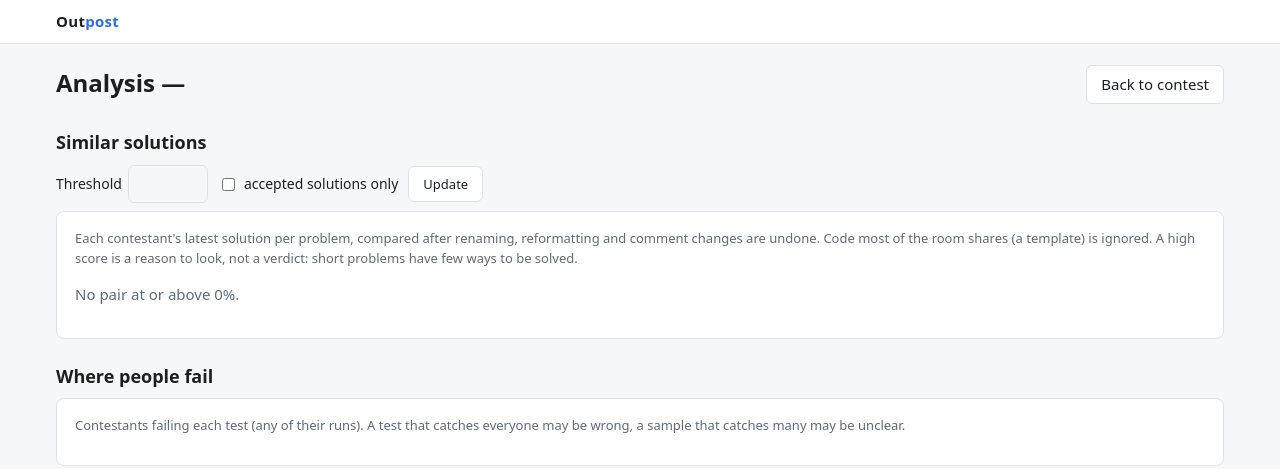
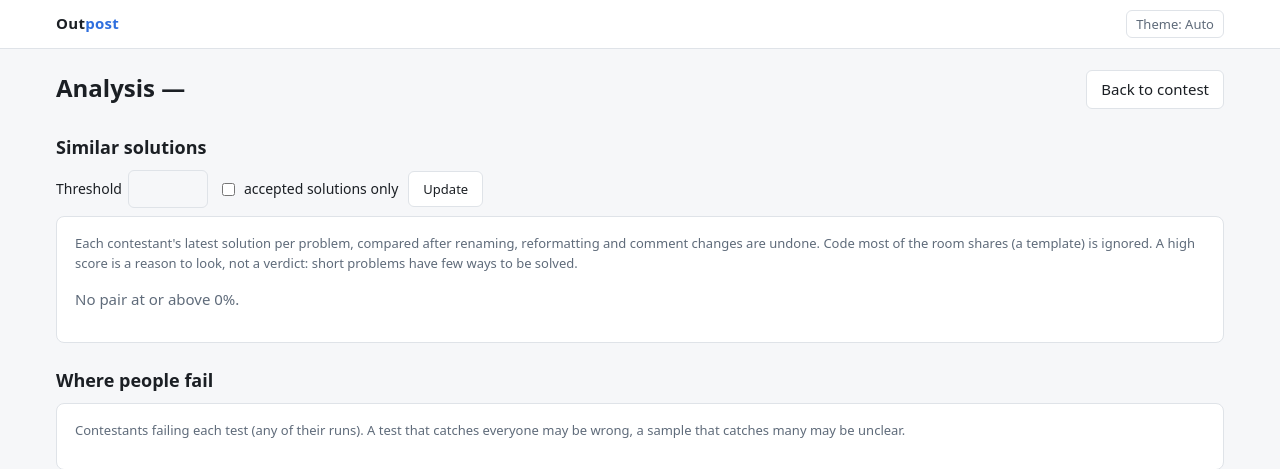
Before and after one commit to B-Shahrom/outpost-ejudge, a FastAPI app: template outpost/templates/admin/analysis.html in a window 1280 px wide. Shown: the top 469 px of the page. Run offline with FastAPI, Linux system fonts and the light colour scheme; the template is opened without the code that fills it, so the values that code supplies are empty; parts of the project's set-up code (start-up, migrations or seed data) failed here and were passed over.

Commit message:
Theme switch: Auto, Light or Dark, chosen per browser
The pages followed only the system's colour scheme, so on a dark laptop
light mode was out of reach.

- A button in the header cycles Auto -> Light -> Dark (a native button,
  with an aria-label naming the current theme and the next one). It is
  hidden until app.js runs, so without JavaScript nothing changes.
- The choice lives in localStorage (outpost-theme). A one-line script in
  <head>, before the stylesheet, sets data-theme on <html>, so the first
  paint already has it. Every storage access is in try/catch; if storage
  throws the switch still works for the page. Other open tabs follow.
- style.css: dark tokens apply when the system prefers dark and the page
  isn't pinned light, or when it is pinned dark. CSS can't join a media
  query and a selector in one rule, so the dark values are written twice,
  token declarations only. The editor's syntax colours moved into the same
  blocks, so CodeMirror switches live with the rest.
- Dark is screen-only, so anything printed is light. The statements print
  view and login slips are pinned light and have no switch; print-request
  printouts were already standalone black on white.

Checked in Chromium (dark and light system scheme): the cycle, the editor
and its syntax colours switching without a reload, a stored choice applied
before load, the print view light with "dark" stored, and the switch with a
throwing localStorage. Tests: 88 passed.

Co-Authored-By: Claude Opus 5.5 <noreply@anthropic.com>

```diff
--- a/outpost/static/app.js
+++ b/outpost/static/app.js
@@ -1,5 +1,41 @@
 // Small progressive enhancements; every page works without this file.
 (function () {
+  // Theme switch: Auto (follow the system) -> Light -> Dark. The choice is kept per
+  // browser; the inline script in base.html applies it before the first paint. Every
+  // colour, the code editor's included, comes from CSS tokens, so it applies at once.
+  var themeBtn = document.querySelector("[data-theme-switch]");
+  if (themeBtn) {
+    var THEMES = ["auto", "light", "dark"], NAMES = { auto: "Auto", light: "Light", dark: "Dark" };
+    var stored = function () {
+      var t = null;
+      try { t = localStorage.getItem("outpost-theme"); } catch (e) {}
+      return t === "light" || t === "dark" ? t : "auto";
+    };
+    var current = stored();  // kept here too, so the switch works even if storage throws
+    var apply = function () {
+      if (current === "auto") document.documentElement.removeAttribute("data-theme");
+      else document.documentElement.setAttribute("data-theme", current);
+      var next = THEMES[(THEMES.indexOf(current) + 1) % THEMES.length];
+      themeBtn.textContent = "Theme: " + NAMES[current];
+      themeBtn.setAttribute("aria-label", "Colour theme: " + NAMES[current] +
+        (current === "auto" ? ", follows the system" : "") + ". Switch to " + NAMES[next] + ".");
+    };
+    themeBtn.addEventListener("click", function () {
+      current = THEMES[(THEMES.indexOf(current) + 1) % THEMES.length];
+      try {
+        if (current === "auto") localStorage.removeItem("outpost-theme");
+        else localStorage.setItem("outpost-theme", current);
+      } catch (e) {}
+      apply();
+    });
+    // Another tab changed it.
+    window.addEventListener("storage", function (e) {
+      if (e.key === "outpost-theme" || e.key === null) { current = stored(); apply(); }
+    });
+    apply();
+    themeBtn.hidden = false;
+  }
+
   // Contest clock. The server's time is sent with the page so a contestant's
   // laptop clock being off doesn't matter.
   var timer = document.querySelector("[data-timer]");
--- a/outpost/static/style.css
+++ b/outpost/static/style.css
@@ -3,14 +3,29 @@
   --accent: #2f6fde; --accent-text: #ffffff; --code-bg: #f1f3f6;
   --ok: #1f8a4c; --ok-bg: #e5f5ec; --bad: #c4372f; --bad-bg: #fbe9e7;
   --warn: #9a6400; --warn-bg: #fff4dc; --info-bg: #e8f0fd; --first: #0f6a39;
+  --syn-kw: #7a3db8; --syn-str: #1f7a3a; --syn-num: #b4580c; --syn-com: #6b7685; --syn-def: #1d5fbf; --syn-meta: #9a6400;
   --radius: 8px; --mono: ui-monospace, "SFMono-Regular", Menlo, Consolas, monospace;
 }
-@media (prefers-color-scheme: dark) {
-  :root {
+/* Dark: the system prefers it and the page isn't pinned light (the theme switch in the
+   header sets data-theme on <html>), or the page is pinned dark. CSS can't put a media
+   query and a selector in one rule, so the dark values are written twice; keep the two
+   blocks identical. Screen only, so anything printed is light. */
+@media screen and (prefers-color-scheme: dark) {
+  :root:not([data-theme="light"]) {
     --bg: #111418; --panel: #1a1e24; --text: #e6e9ed; --muted: #98a2b0; --line: #2c323b;
     --accent: #6c9cf0; --accent-text: #0d1117; --code-bg: #20252d;
     --ok: #5dd28e; --ok-bg: #16301f; --bad: #f08a80; --bad-bg: #3a1c1a;
     --warn: #f0c060; --warn-bg: #352a12; --info-bg: #1b2a44; --first: #8ff0b5;
+    --syn-kw: #c79bff; --syn-str: #7fd49a; --syn-num: #f2b75e; --syn-com: #8b95a3; --syn-def: #8db8ff; --syn-meta: #f0c060;
+  }
+}
+@media screen {
+  :root[data-theme="dark"] {
+    --bg: #111418; --panel: #1a1e24; --text: #e6e9ed; --muted: #98a2b0; --line: #2c323b;
+    --accent: #6c9cf0; --accent-text: #0d1117; --code-bg: #20252d;
+    --ok: #5dd28e; --ok-bg: #16301f; --bad: #f08a80; --bad-bg: #3a1c1a;
+    --warn: #f0c060; --warn-bg: #352a12; --info-bg: #1b2a44; --first: #8ff0b5;
+    --syn-kw: #c79bff; --syn-str: #7fd49a; --syn-num: #f2b75e; --syn-com: #8b95a3; --syn-def: #8db8ff; --syn-meta: #f0c060;
   }
 }
 * { box-sizing: border-box; }
@@ -41,6 +56,8 @@ nav.main a.on, nav.main a:hover { background: var(--info-bg); text-decoration: n
   .who { margin-left: auto; }
 }
 .who { display: flex; gap: 10px; align-items: center; font-size: 14px; }
+.theme-switch { padding: 3px 9px; font-size: 13px; color: var(--muted); }
+.theme-switch:hover, .theme-switch:focus-visible { color: var(--text); }
 .timer { font-family: var(--mono); font-weight: 600; padding: 4px 10px; border-radius: 6px;
   background: var(--info-bg); white-space: nowrap; }
 .timer.over { background: var(--bad-bg); color: var(--bad); }
@@ -157,11 +174,8 @@ body.resolver-page #resolver { cursor: pointer; }
 .balloon-key { display: inline-flex; gap: 5px; align-items: center; margin-right: 10px; }
 
 /* code editor (vendored CodeMirror 5), themed from the page's tokens. The selectors are
-   one class stronger than codemirror.css's, which loads after this file. */
-:root { --syn-kw: #7a3db8; --syn-str: #1f7a3a; --syn-num: #b4580c; --syn-com: #6b7685; --syn-def: #1d5fbf; --syn-meta: #9a6400; }
-@media (prefers-color-scheme: dark) {
-  :root { --syn-kw: #c79bff; --syn-str: #7fd49a; --syn-num: #f2b75e; --syn-com: #8b95a3; --syn-def: #8db8ff; --syn-meta: #f0c060; }
-}
+   one class stronger than codemirror.css's, which loads after this file. The --syn-*
+   colours are with the other tokens at the top. */
 .CodeMirror.cm-s-default { height: 380px; border: 1px solid var(--line); border-radius: 6px; font-family: var(--mono);
   font-size: 13.5px; background: var(--bg); color: var(--text); }
 .CodeMirror.cm-s-default .CodeMirror-gutters { background: var(--panel); border-right: 1px solid var(--line); }
--- a/outpost/templates/admin/slips.html
+++ b/outpost/templates/admin/slips.html
@@ -1,4 +1,5 @@
 {% extends "base.html" %}
+{% block theme %}light{% endblock %}
 {% block title %}Login slips{% endblock %}
 {% block content %}
 <p class="no-print row"><button class="primary" onclick="window.print()">Print</button><span class="muted small">Cut along the dashed lines.</span></p>
--- a/outpost/templates/base.html
+++ b/outpost/templates/base.html
@@ -1,9 +1,14 @@
 <!doctype html>
-<html lang="en">
+{# Printable pages set the theme block to "light": light on screen too, and no switch. #}
+{% if false %}{% block theme %}{% endblock %}{% endif %}{% set pinned_theme = self.theme()|trim %}
+<html lang="en"{% if pinned_theme %} data-theme="{{ pinned_theme }}"{% endif %}>
 <head>
 <meta charset="utf-8">
 <meta name="viewport" content="width=device-width, initial-scale=1">
 <title>{% block title %}Outpost{% endblock %}</title>
+{% if not pinned_theme %}{# Before the stylesheet, so the first paint already has the chosen theme. #}
+<script>(function(){try{var t=localStorage.getItem("outpost-theme");if(t==="light"||t==="dark")document.documentElement.setAttribute("data-theme",t)}catch(e){}})()</script>
+{% endif %}
 <link rel="stylesheet" href="/static/style.css">
 {% block head %}{% endblock %}
 </head>
@@ -39,6 +44,8 @@
     <form method="post" action="/logout"><button class="link" type="submit">Sign out</button></form>
   </div>
   {% endif %}
+  {% if not pinned_theme %}<button class="theme-switch" type="button" data-theme-switch hidden
+    aria-label="Colour theme: Auto, follows the system. Switch to Light." title="Colour theme">Theme: Auto</button>{% endif %}
 </div></header>
 <main>
 {% if flash %}<div class="flash">{{ flash }}</div>{% endif %}
--- a/outpost/templates/print.html
+++ b/outpost/templates/print.html
@@ -1,4 +1,5 @@
 {% extends "base.html" %}
+{% block theme %}light{% endblock %}
 {% block title %}{{ contest.name }} — statements{% endblock %}
 {% block head %}<link rel="stylesheet" href="/static/vendor/katex/katex.min.css">
 <style>
```
Also changed, not shown: docs/DESIGN.md (+13 -0 lines), tests/test_web.py (+25 -0 lines).
